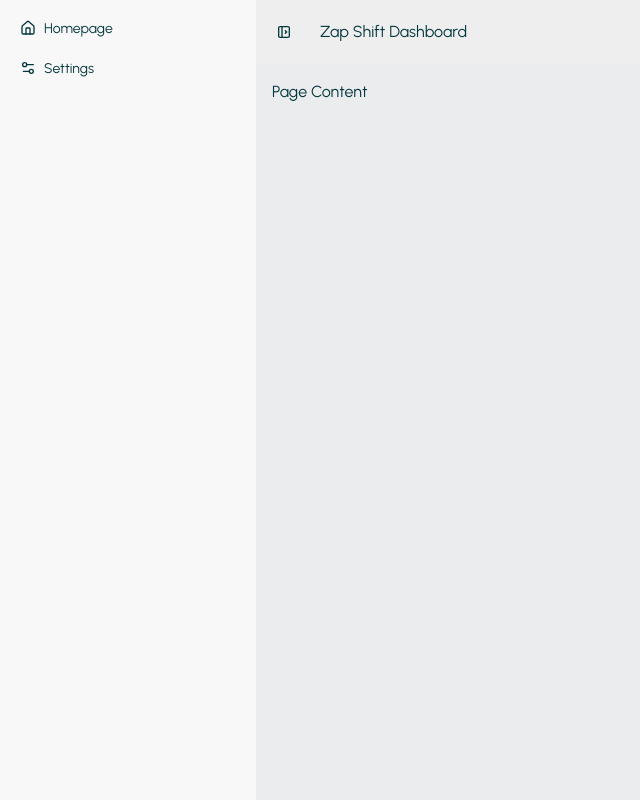
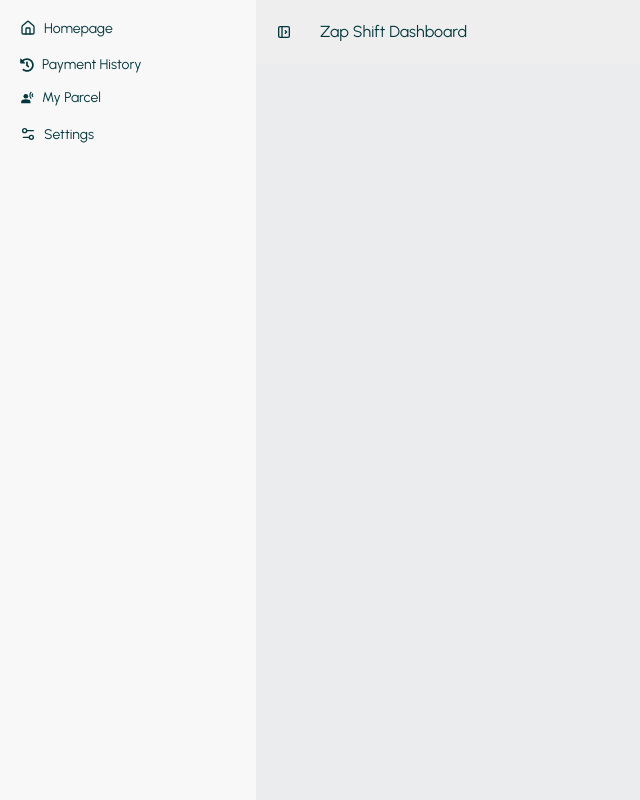
Before and after one commit to naims6/ZapShift, a React (Vite) app: page /dashboard in a window 1280 px wide. Both pictures are taken after a click on the label "open sidebar". Shown: the whole page, without its empty margins (0-640 px from the left). Built offline with nearby package versions, Linux system fonts and the light colour scheme; no server answers.

Commit message:
payment history added.

```diff
--- a/src/Layouts/DashBoardLayout.jsx
+++ b/src/Layouts/DashBoardLayout.jsx
@@ -1,4 +1,6 @@
 import React from "react";
+import { FaHistory } from "react-icons/fa";
+import { MdSpatialTracking } from "react-icons/md";
 import { Link, Outlet } from "react-router";
 
 const DashBoardLayout = () => {
@@ -33,7 +35,6 @@ const DashBoardLayout = () => {
         </nav>
         {/* Page content here */}
         <Outlet />
-        <div className="p-4">Page Content</div>
       </div>
 
       <div className="drawer-side is-drawer-close:overflow-visible">
@@ -45,7 +46,7 @@ const DashBoardLayout = () => {
         <div className="flex min-h-full flex-col items-start bg-base-200 is-drawer-close:w-14 is-drawer-open:w-64">
           {/* Sidebar content here */}
           <ul className="menu w-full grow">
-            {/* List item */}
+            {/* List item home*/}
             <li>
               <Link
                 to="/"
@@ -69,8 +70,32 @@ const DashBoardLayout = () => {
                 <span className="is-drawer-close:hidden">Homepage</span>
               </Link>
             </li>
+            {/* List item payment history*/}
+            <li>
+              <Link
+                to="/dashboard/payment-history"
+                className="is-drawer-close:tooltip is-drawer-close:tooltip-right"
+                data-tip="Payment History"
+              >
+                {/*  icon */}
+                <FaHistory />
+                <span className="is-drawer-close:hidden">Payment History</span>
+              </Link>
+            </li>
+            {/* List item my parcel*/}
+            <li>
+              <Link
+                to="/dashboard/my-parcels"
+                className="is-drawer-close:tooltip is-drawer-close:tooltip-right"
+                data-tip="My Parcel"
+              >
+                {/*  icon */}
+                <MdSpatialTracking />
+                <span className="is-drawer-close:hidden">My Parcel</span>
+              </Link>
+            </li>
 
-            {/* List item */}
+            {/* List item  settings*/}
             <li>
               <button
                 className="is-drawer-close:tooltip is-drawer-close:tooltip-right"
--- a/src/Pages/Auth/SocialLogin/SocialLogin.jsx
+++ b/src/Pages/Auth/SocialLogin/SocialLogin.jsx
@@ -12,8 +12,8 @@ const SocialLogin = () => {
         const email = credential.user.email;
         if (!email) {
           credential.user.email = credential.user.providerData[0].email;
-          console.log(credential.user);
         }
+        console.log(credential.user);
         navigate("/");
       })
       .catch((e) => {
--- a/src/Pages/MyParcels/MyParcels.jsx
+++ b/src/Pages/Dashboard/MyParcels/MyParcels.jsx
@@ -1,6 +1,6 @@
 import React from "react";
-import useAuth from "../../hooks/useAuth";
-import useAxiosSecure from "../../hooks/useAxiosSecure";
+import useAuth from "../../../hooks/useAuth";
+import useAxiosSecure from "../../../hooks/useAxiosSecure";
 import { useQuery } from "@tanstack/react-query";
 import Swal from "sweetalert2";
 import { Link } from "react-router";
@@ -12,7 +12,9 @@ const MyParcels = () => {
   const { data: parcels = [], refetch } = useQuery({
     queryKey: ["myParcels", user?.email],
     queryFn: async () => {
-      const res = await axiosSecure.get(`/parcels?email=${user?.email}`);
+      const res = await axiosSecure.get(
+        `/parcels?email=${user?.providerData[0]?.email}`
+      );
       return res.data;
     },
   });
@@ -43,7 +45,7 @@ const MyParcels = () => {
     });
   };
 
-  console.log(parcels);
+  console.log(user);
   return (
     <div>
       <h1>All of my parcels {parcels.length}</h1>
--- a/src/Pages/Payment/Payment.jsx
+++ b/src/Pages/Dashboard/Payment/Payment.jsx
@@ -1,7 +1,7 @@
 import { useQuery } from "@tanstack/react-query";
 import React from "react";
 import { useParams } from "react-router";
-import useAxiosSecure from "../../hooks/useAxiosSecure";
+import useAxiosSecure from "../../../hooks/useAxiosSecure";
 
 const Payment = () => {
   const { id } = useParams();
--- a/src/Pages/Payment/PaymentSuccess.jsx
+++ b/src/Pages/Dashboard/Payment/PaymentSuccess.jsx
@@ -1,6 +1,6 @@
 import React, { useEffect, useState } from "react";
 import { useSearchParams } from "react-router";
-import useAxiosSecure from "../../hooks/useAxiosSecure";
+import useAxiosSecure from "../../../hooks/useAxiosSecure";
 
 const PaymentSuccess = () => {
   const [searchParams] = useSearchParams();
--- /dev/null
+++ b/src/Pages/Dashboard/PaymentHistory/PaymentHistory.jsx
@@ -0,0 +1,26 @@
+import React from "react";
+import useAuth from "../../../hooks/useAuth";
+import { useQuery } from "@tanstack/react-query";
+import useAxiosSecure from "../../../hooks/useAxiosSecure";
+
+const PaymentHistory = () => {
+  const { user } = useAuth();
+  const axiosSecure = useAxiosSecure();
+  const { data: payments = [] } = useQuery({
+    queryKey: ["payments", user?.providerData[0].email],
+    queryFn: async () => {
+      const res = await axiosSecure(
+        `/payments?email=${user?.providerData[0].email}`
+      );
+      return res.data;
+    },
+  });
+  console.log({ payments, user });
+  return (
+    <div>
+      <h1 className="text-4xl font-bold">Payment History: {payments.length}</h1>
+    </div>
+  );
+};
+
+export default PaymentHistory;
```
Also changed, not shown: src/Routes/Routes.jsx (+9 -4 lines), src/Pages/Dashboard/Payment/PaymentCancel.jsx (renamed from src/Pages/Payment/PaymentCancel.jsx).
